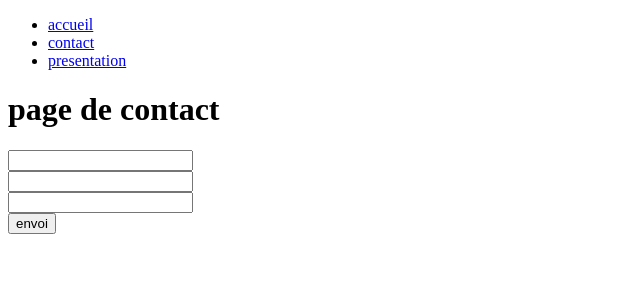
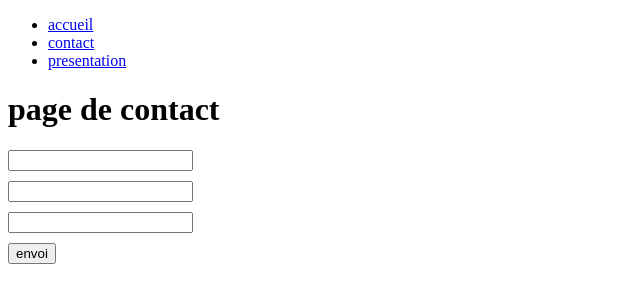
Before and after one commit to benjam5/decouverte, a plain HTML site: page contact.html in a window 1280 px wide. Shown: the whole page, without its empty margins (0-640 px from the left). Drawn offline with Linux system fonts and the light colour scheme.

Commit message:
mise en forme

```diff
--- a/contact.html
+++ b/contact.html
@@ -6,9 +6,9 @@
     <meta http-equiv="X-UA-Compatible" content="ie=edge">
     <title>contact</title>
     <style>
-    form{
+    form div{
 
-        backgrown-color:blue;
+       margin:10px 0;
     }
 
     </style>
```
